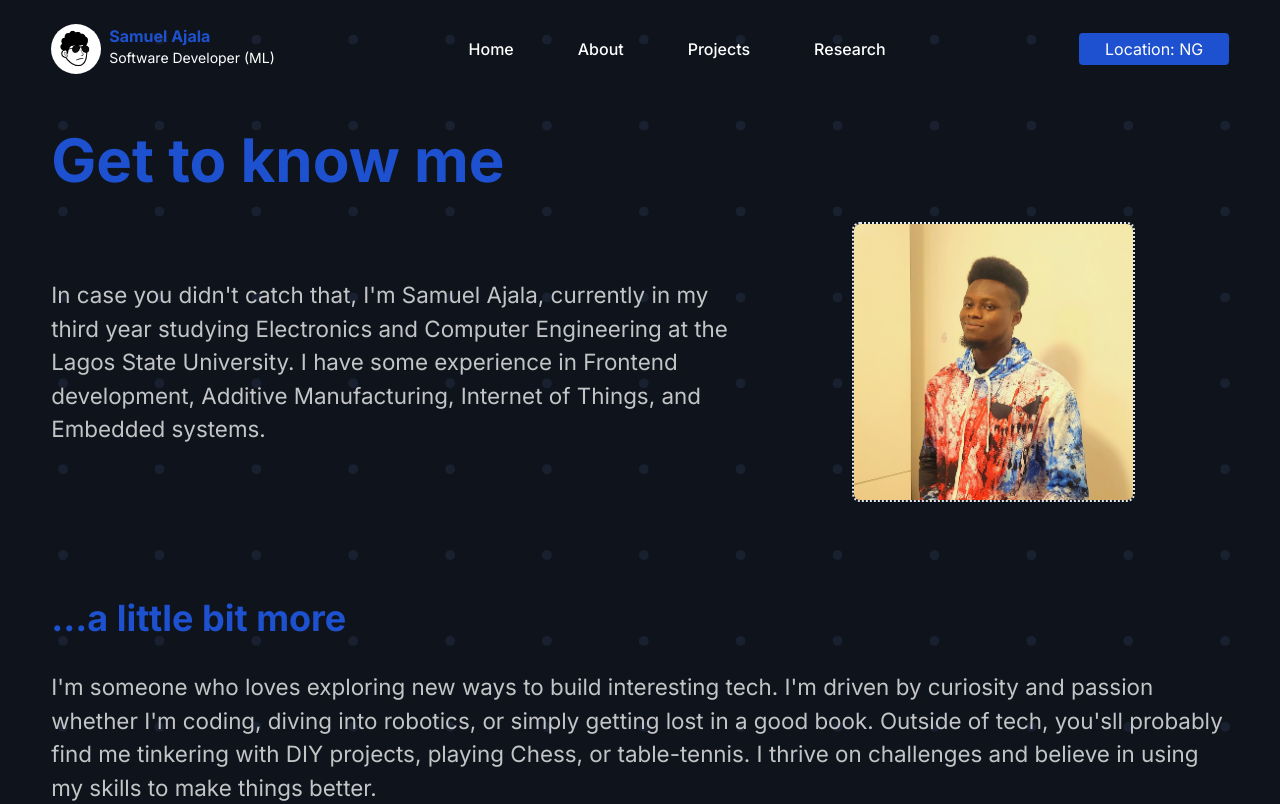
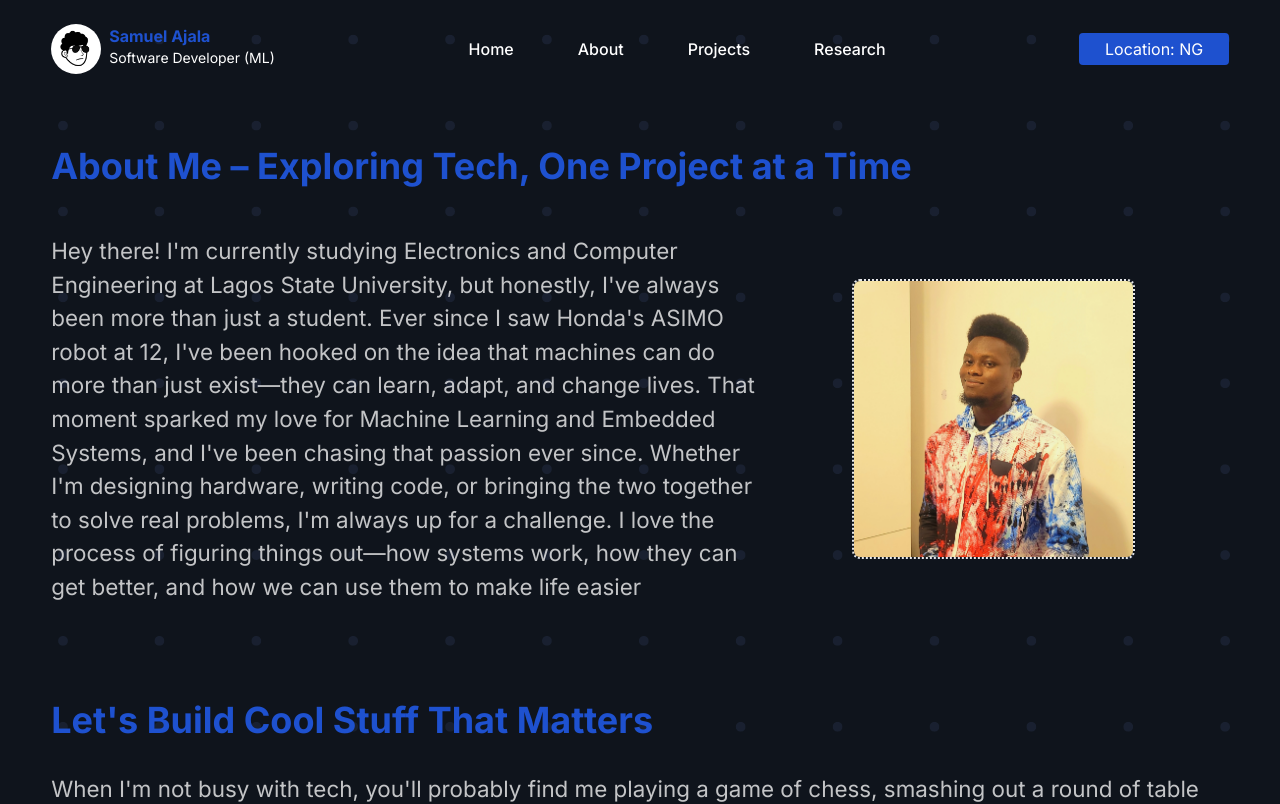
Before and after one commit to samuelajala01/portfolio-v4, a Next.js app: page /about in a window 1280 px wide. Shown: the top 804 px of the page. Built offline with nearby package versions, Linux system fonts and the light colour scheme.

Commit message:
chore: changed about summary

```diff
--- a/src/app/about/page.jsx
+++ b/src/app/about/page.jsx
@@ -6,14 +6,13 @@ const About = () => {
   return (
     <>
       <section className="mx-[4vw]">
-        <h2 className="text-4xl md:text-6xl my-8 font-bold text-[var(--pry)]">Get to know me</h2>
+        <h2 className="text-4xl md:text-4xl my-12 font-bold text-[var(--pry)]">About Me &ndash; Exploring Tech, One Project at a Time</h2>
         <div className="inline-flex flex-col-reverse sm:flex-row items-center">
           <p className="text-[1.1rem] md:text-[1.4rem] opacity-75 flex-[1.5]">
-            In case you didn&#39;t catch that, I&#39;m Samuel Ajala, currently
-            in my third year studying Electronics and Computer Engineering at
-            the Lagos State University. I have some experience in Frontend
-            development, Additive Manufacturing, Internet of Things, and
-            Embedded systems.
+
+            Hey there! I&#39;m currently studying Electronics and Computer Engineering at Lagos State University, but honestly, I&#39;ve always been more than just a student. Ever since I saw Honda&#39;s ASIMO robot at 12, I&#39;ve been hooked on the idea that machines can do more than just exist—they can learn, adapt, and change lives.
+
+That moment sparked my love for Machine Learning and Embedded Systems, and I&#39;ve been chasing that passion ever since. Whether I&#39;m designing hardware, writing code, or bringing the two together to solve real problems, I&#39;m always up for a challenge. I love the process of figuring things out—how systems work, how they can get better, and how we can use them to make life easier
           </p>
           <div className=" flex justify-center md:flex flex-[1] mb-8 sm:mb-0">
             <Image
@@ -24,8 +23,10 @@ const About = () => {
           </div>
         </div>
         <div className="my-24">
-          <h3 className="text-2xl md:text-4xl my-8 font-bold text-[var(--pry)]">...a little bit more</h3>
-          <p className="text-[1.1rem] md:text-[1.4rem] opacity-75">I&#39;m someone who loves exploring new ways to build interesting tech. I&#39;m driven by curiosity and passion whether I&#39;m coding, diving into robotics, or simply getting lost in a good book. Outside of tech, you&#39;sll probably find me tinkering with DIY projects, playing Chess, or table-tennis. I thrive on challenges and believe in using my skills to make things better.</p></div>
+          <h3 className="text-2xl md:text-4xl my-8 font-bold text-[var(--pry)]">Let&#39;s Build Cool Stuff That Matters</h3>
+          <p className="text-[1.1rem] md:text-[1.4rem] opacity-75">When I&#39;m not busy with tech, you&#39;ll probably find me playing a game of chess, smashing out a round of table tennis, or getting lost in a great book. I&#39;m all about learning, tinkering, and exploring new ideas.
+
+Looking ahead, I&#39;m excited to take what I know and use it to build impactful solutions in Robotics and AI—systems that automate tasks, improve efficiency, and help us all do more with less effort. If you&#39;re someone who&#39;s just as passionate about using tech to solve real-world problems, I&#39;d love to connect. Let&#39;s see how we can build something amazing together. 🚀</p></div>
       </section>
       <ContactBox />
     </>
```
